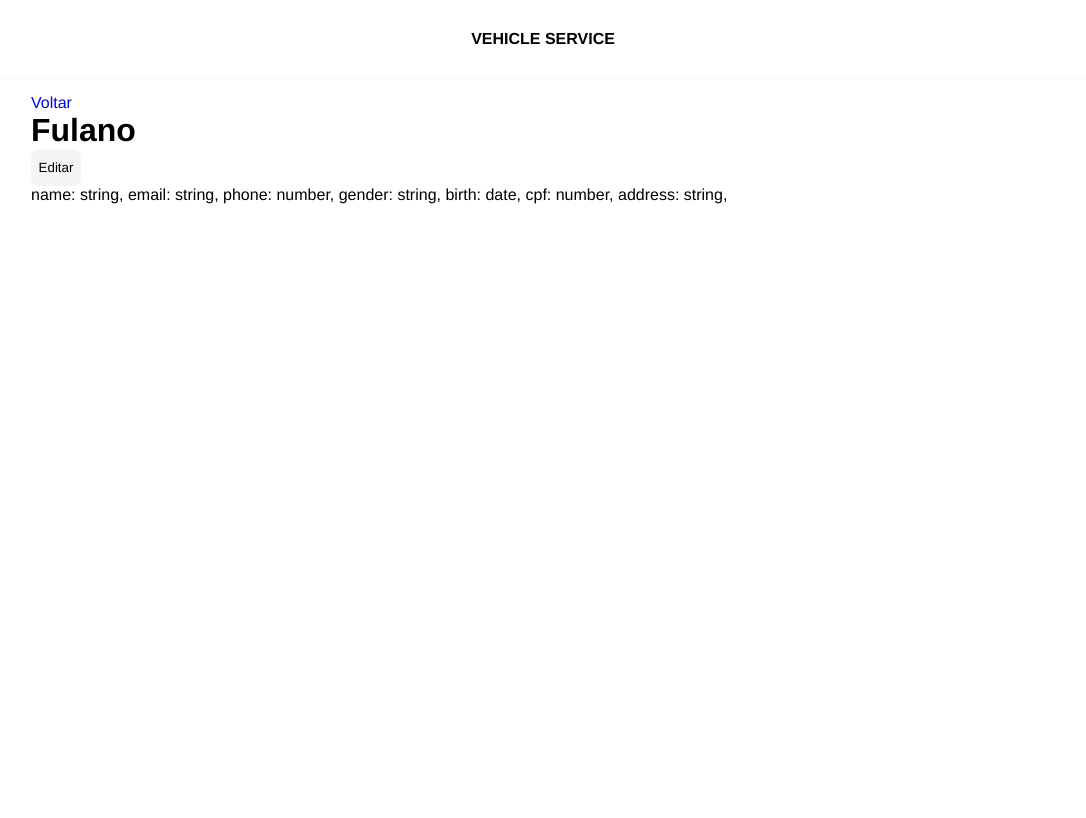
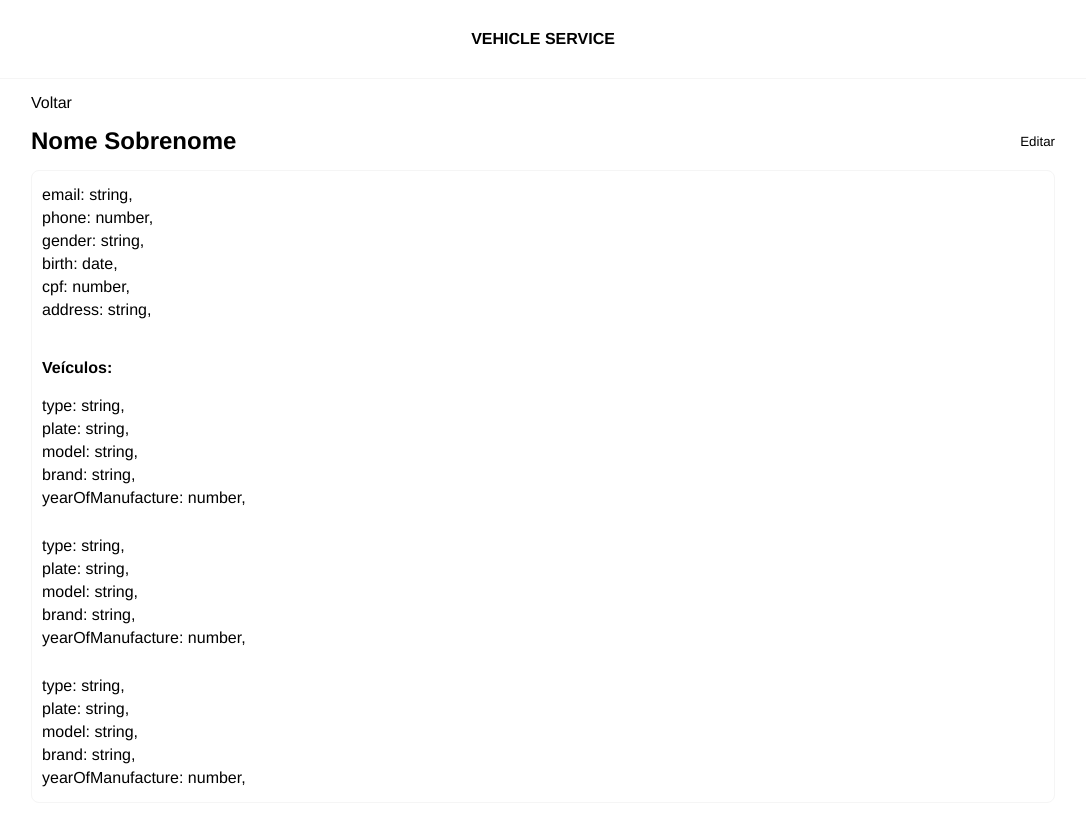
Before and after one commit to CarolinaOlivaCruz/vehicle-service, a Vue app: page /customer in a window 1280 px wide. Shown: the whole page, without its empty margins (97-1183 px from the left). Built offline with nearby package versions, Linux system fonts and the light colour scheme.

Commit message:
feat: style page customer

```diff
--- a/src/App.vue
+++ b/src/App.vue
@@ -36,6 +36,7 @@ body {
 
 a {
   text-decoration: none;
+  color: #000;
 }
 
 button {
--- a/src/components/CardCustomer.vue
+++ b/src/components/CardCustomer.vue
@@ -1,10 +1,12 @@
 <template>
   <li>
-    <button>
-      <h5>Name</h5>
-      <span>nº de veículos</span>
-      <span>Ver cliente</span>
-    </button>
+    <div id="card">
+      <router-link to="/customer">
+        <h4>Nome Sobrenome</h4>
+        <span>nº de veículos</span>
+        <span>Ver</span>
+      </router-link>
+    </div>
   </li>
 </template>
 
@@ -17,4 +19,22 @@ export default {
 };
 </script>
 
-<style></style>
+<style>
+#card {
+  width: 100%;
+  display: flex;
+  align-items: center;
+  justify-content: space-between;
+  margin: 15px 0;
+  border: 1px solid #f5f5f5;
+  padding: 10px;
+  border-radius: 8px;
+}
+
+#card a {
+  width: 100%;
+  display: flex;
+  align-items: center;
+  justify-content: space-between;
+}
+</style>
--- a/src/views/Customer.vue
+++ b/src/views/Customer.vue
@@ -1,25 +1,114 @@
 <template>
-  <div class="customer">
-    <div>
-      <router-link to="/"> Voltar </router-link>
-      <h1>Fulano</h1>
-      <Button width="50px" text="Editar" color="" />
+  <div id="container-customer">
+    <router-link to="/"> Voltar </router-link>
+    <div class="customer-menu">
+      <h2>Nome Sobrenome</h2>
+      <button @click.prevent="handleClick">Editar</button>
     </div>
-    <div>
+    <div class="container-data">
       <article>
-        name: string, email: string, phone: number, gender: string, birth: date,
-        cpf: number, address: string,
+        <p>email: string,</p>
+        <p>phone: number,</p>
+        <p>gender: string,</p>
+        <p>birth: date,</p>
+        <p>cpf: number,</p>
+        <p>address: string,</p>
+      </article>
+
+      <article>
+        <h4>Veículos:</h4>
+        <ul>
+          <li>
+            <p>type: string,</p>
+            <p>plate: string,</p>
+            <p>model: string,</p>
+            <p>brand: string,</p>
+            <p>yearOfManufacture: number,</p>
+          </li>
+          <li>
+            <p>type: string,</p>
+            <p>plate: string,</p>
+            <p>model: string,</p>
+            <p>brand: string,</p>
+            <p>yearOfManufacture: number,</p>
+          </li>
+          <li>
+            <p>type: string,</p>
+            <p>plate: string,</p>
+            <p>model: string,</p>
+            <p>brand: string,</p>
+            <p>yearOfManufacture: number,</p>
+          </li>
+        </ul>
       </article>
     </div>
   </div>
+  <Modal :showModal="isModalVisible" @close-modal="closeModal">
+    <FormCustomer />
+  </Modal>
 </template>
 
 <script>
-import Button from "@/components/Button.vue";
+import Modal from "@/components/Modal.vue";
+import FormCustomer from "../../src/components/FormCustomer.vue";
 
 export default {
   components: {
-    Button,
+    Modal,
+    FormCustomer,
+  },
+  data() {
+    return {
+      isModalVisible: false,
+    };
+  },
+  methods: {
+    handleClick() {
+      this.isModalVisible = true;
+    },
+    closeModal() {
+      this.isModalVisible = false;
+    },
   },
 };
 </script>
+
+<style>
+#container-customer a {
+  width: 100%;
+  text-align: center;
+  margin: 15px 0;
+}
+
+.customer-menu {
+  width: 100%;
+  display: flex;
+  align-items: center;
+  margin: 15px 0;
+  justify-content: space-between;
+}
+
+.container-data {
+  width: 100%;
+  margin: 15px 0;
+  border: 1px solid #f5f5f5;
+  padding: 10px;
+  border-radius: 8px;
+  display: flex;
+  flex-direction: column;
+  gap: 20px;
+}
+.container-data article h4 {
+  margin: 15px 0;
+}
+
+.container-data article p {
+  margin: 5px 0;
+}
+
+.container-data article ul{
+  display: flex;
+  flex-direction: column;
+  gap: 20px;
+}
+</style>
--- a/src/views/Home.vue
+++ b/src/views/Home.vue
@@ -8,18 +8,19 @@
     />
     <Fieldset :isInput="true" placeholder="Buscar..." type="text" label="" />
     <ul>
-      <router-link to="/customer">
-        <CardCustomer />
-      </router-link>
+      <CardCustomer />
+      <CardCustomer />
+      <CardCustomer />
+      <CardCustomer />
     </ul>
   </div>
   <Modal :showModal="isModalVisible" @close-modal="closeModal">
-    <RegisterCustomer />
+    <FormCustomer />
   </Modal>
 </template>
 
 <script>
-import RegisterCustomer from "../../src/components/RegisterCustomer.vue";
+import FormCustomer from "../../src/components/FormCustomer.vue";
 import Fieldset from "@/components/Fieldset.vue";
 import Button from "@/components/Button.vue";
 import Modal from "@/components/Modal.vue";
@@ -28,7 +29,7 @@ import CardCustomer from "@/components/CardCustomer.vue";
 export default {
   components: {
     Button,
-    RegisterCustomer,
+    FormCustomer,
     Fieldset,
     Modal,
     CardCustomer,
```
Also changed, not shown: src/components/FormCustomer.vue (renamed from src/components/RegisterCustomer.vue).
